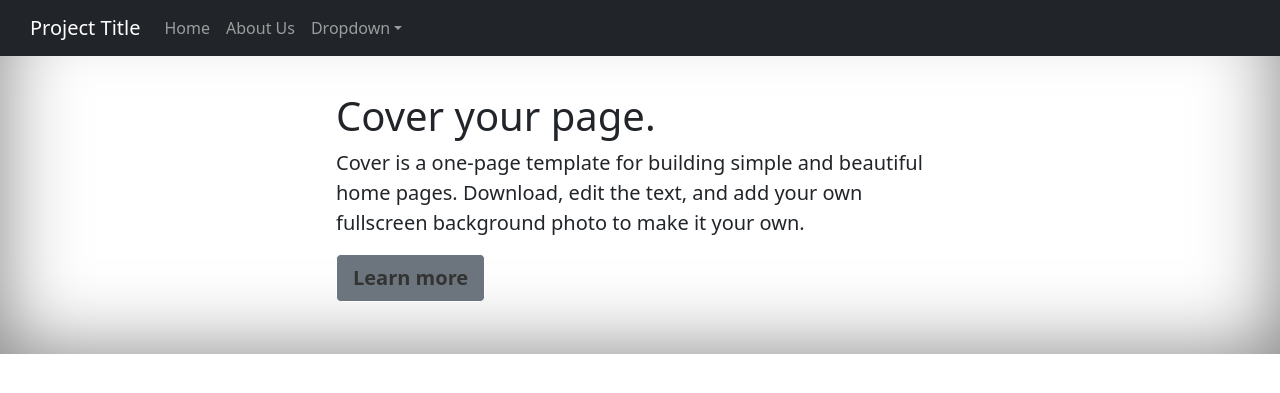
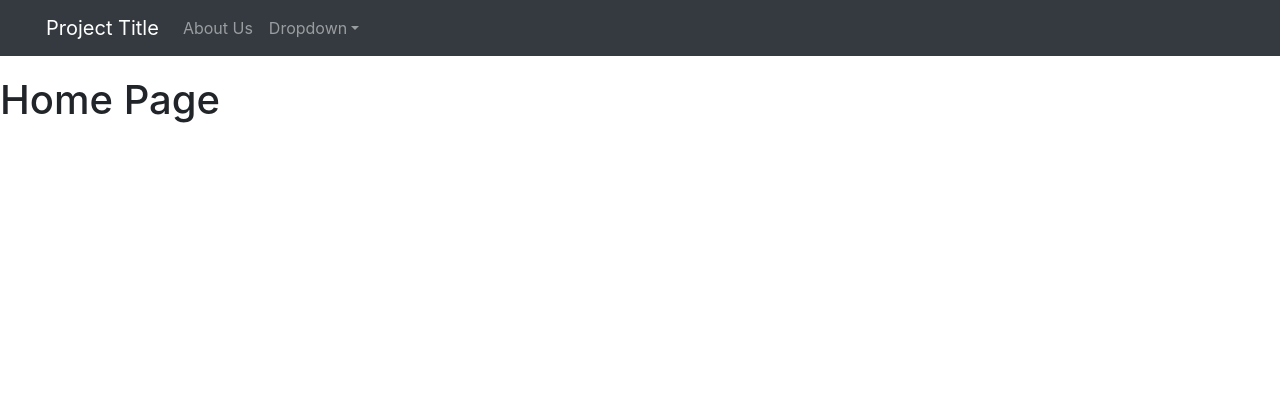
Before and after one commit to gabe7murphy/Flask-EC2, a Flask app: page / in a window 1280 px wide. Shown: the top 393 px of the page. Run offline with Flask 2, Linux system fonts and the light colour scheme; some libraries are stand-ins or nearby versions.

Commit message:
updated pages

```diff
--- a/templates/base.html
+++ b/templates/base.html
@@ -9,10 +9,15 @@
     <!-- Bootstrap CSS, My CSS, and Favicon -->
     <link href="https://cdn.jsdelivr.net/npm/bootstrap@5.0.0-beta2/dist/css/bootstrap.min.css" rel="stylesheet"
         integrity="sha384-BmbxuPwQa2lc/FVzBcNJ7UAyJxM6wuqIj61tLrc4wSX0szH/Ev+nYRRuWlolflfl" crossorigin="anonymous">
+    <link rel="stylesheet" href="https://maxcdn.bootstrapcdn.com/bootstrap/4.5.2/css/bootstrap.min.css">
     <link rel="stylesheet" href="{{ url_for('static', filename='main.css') }}" />
     <link rel="shortcut icon" href="{{ url_for('static', filename='favicon.ico') }}">
+    <script src="https://ajax.googleapis.com/ajax/libs/jquery/3.5.1/jquery.min.js"></script>
+    <script src="https://cdnjs.cloudflare.com/ajax/libs/popper.js/1.16.0/umd/popper.min.js"></script>
+    <script src="https://maxcdn.bootstrapcdn.com/bootstrap/4.5.2/js/bootstrap.min.js"></script>
+</head>
 
-    <title>{% block title %}{% endblock %}</title>
+<title>{% block title %}{% endblock %}</title>
 </head>
 
 <body>
@@ -25,11 +30,9 @@
 
         <div class="collapse navbar-collapse" id="navbarsExample04">
             <ul class="navbar-nav mr-auto">
-                <li class="nav-item active">
-                    <a class="nav-link" href="{{ url_for('home') }}" style="position: relative; left: 30px;">Home <span class="sr-only"></span></a>
-                </li>
                 <li class="nav-item">
-                    <a class="nav-link" href="{{ url_for('about') }}" style="position: relative; left: 30px;">About Us</a>
+                    <a class="nav-link" href="{{ url_for('about') }}" style="position: relative; left: 30px;">About
+                        Us</a>
                 </li>
                 <li class="nav-item dropdown">
                     <a class="nav-link dropdown-toggle" href="#" id="dropdown05" data-bs-toggle="dropdown"
--- a/templates/home.html
+++ b/templates/home.html
@@ -5,87 +5,5 @@ Home
 {% endblock %}
 
 {% block content %}
-
-<style>
-    .bd-placeholder-img {
-        font-size: 1.125rem;
-        text-anchor: middle;
-        -webkit-user-select: none;
-        -moz-user-select: none;
-        user-select: none;
-    }
-
-    @media (min-width: 768px) {
-        .bd-placeholder-img-lg {
-            font-size: 3.5rem;
-        }
-    }
-    /*
- * Globals
- */
-
-
-/* Custom default button */
-.btn-secondary,
-.btn-secondary:hover,
-.btn-secondary:focus {
-  color: #333;
-  text-shadow: none; /* Prevent inheritance from `body` */
-}
-
-
-/*
- * Base structure
- */
-
-body {
-  box-shadow: inset 0 0 5rem rgba(0, 0, 0, .5);
-}
-
-.cover-container {
-  max-width: 42em;
-}
-
-
-/*
- * Header
- */
-
-.nav-masthead .nav-link {
-  padding: .25rem 0;
-  font-weight: 700;
-  color: rgba(255, 255, 255, .5);
-  background-color: transparent;
-  border-bottom: .25rem solid transparent;
-}
-
-.nav-masthead .nav-link:hover,
-.nav-masthead .nav-link:focus {
-  border-bottom-color: rgba(255, 255, 255, .25);
-}
-
-.nav-masthead .nav-link + .nav-link {
-  margin-left: 1rem;
-}
-
-.nav-masthead .active {
-  color: #fff;
-  border-bottom-color: #fff;
-}
-</style>
-
-<div class="cover-container d-flex w-100 h-100 p-3 mx-auto flex-column">
-
-
-    <main class="px-3">
-        <h1>Cover your page.</h1>
-        <p class="lead">Cover is a one-page template for building simple and beautiful home pages. Download, edit the
-            text, and add your own fullscreen background photo to make it your own.</p>
-        <p class="lead">
-            <a href="#" class="btn btn-lg btn-secondary fw-bold border-white bg-black">Learn more</a>
-        </p>
-    </main>
-
-
-</div>
+<h1>Home Page</h1>
 {% endblock %}
```
Also changed, not shown: templates/about.html (+15 -5 lines).
